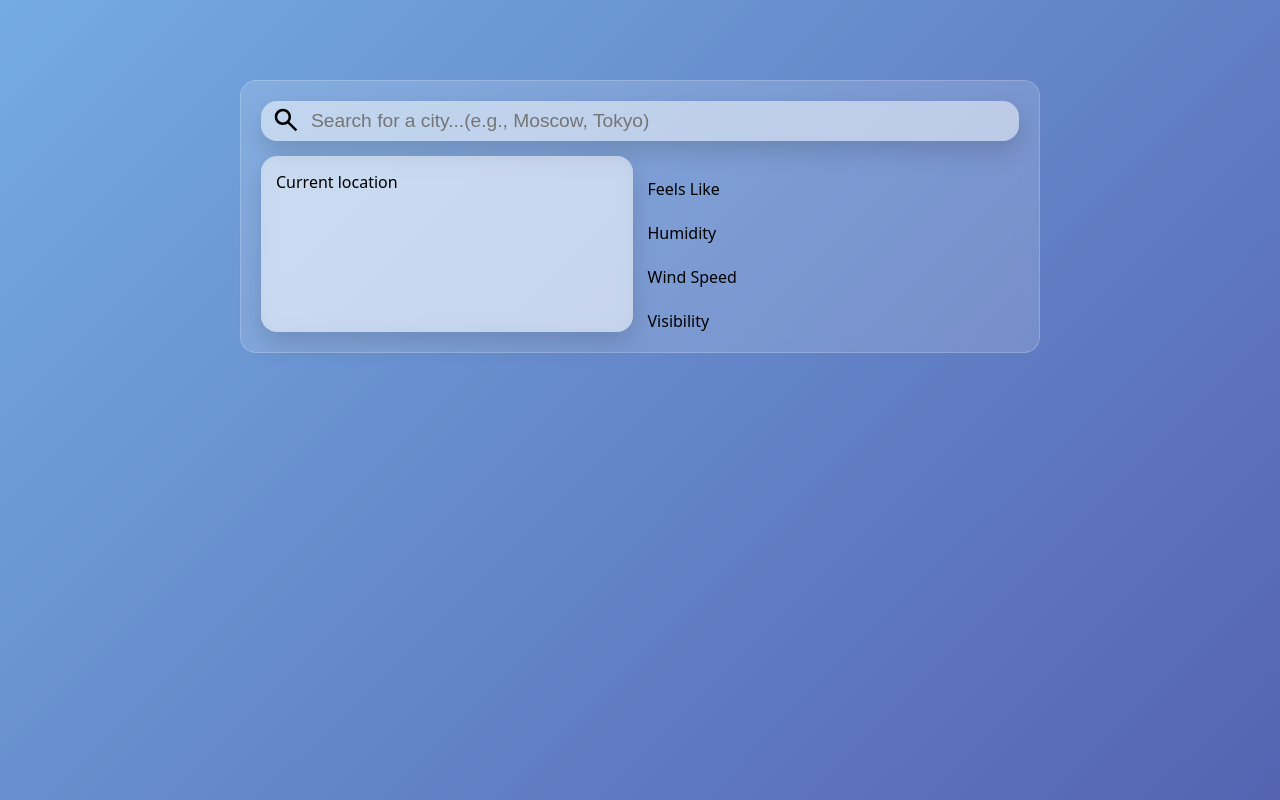
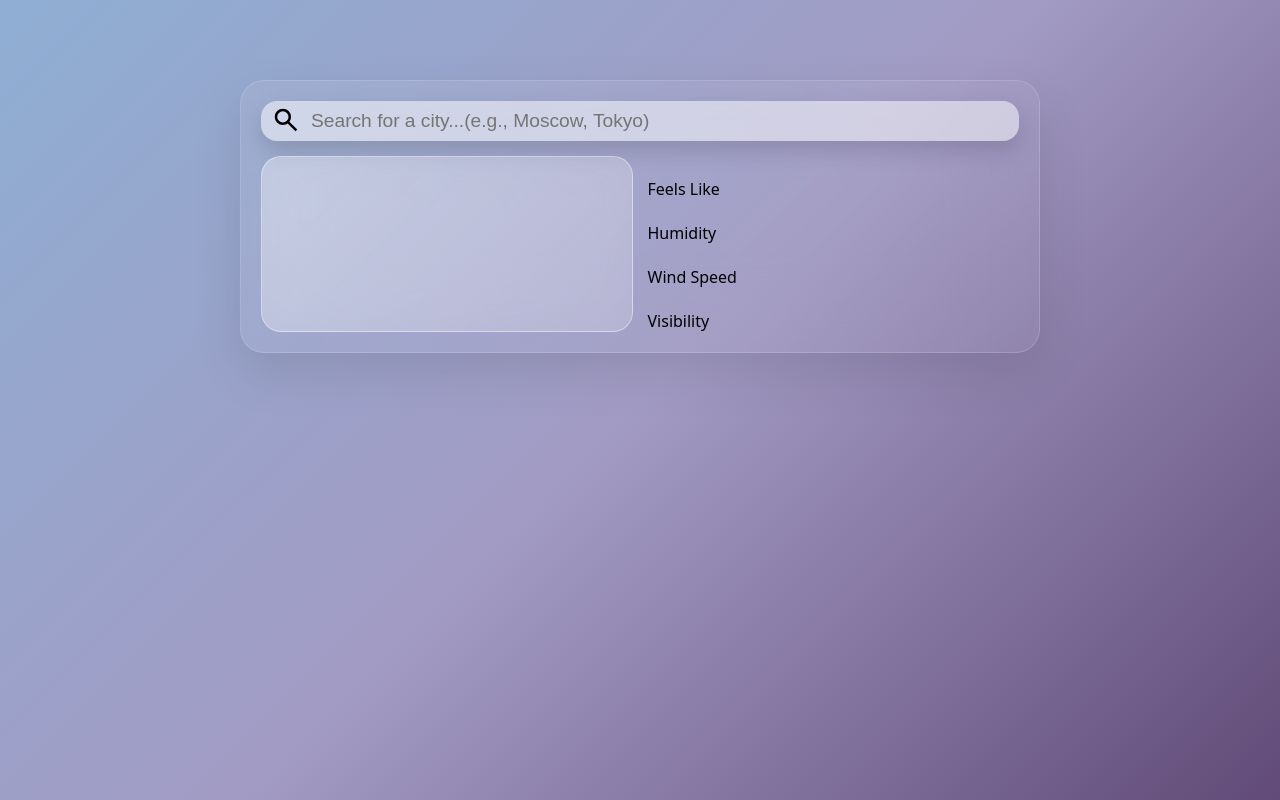
Before and after one commit to haramburum/odin-weather-app, a website built with webpack: page src/template.html in a window 1280 px wide. Built offline with nearby package versions, Linux system fonts and the light colour scheme.

Commit message:
feat: styling main block

```diff
--- a/src/css/styles.css
+++ b/src/css/styles.css
@@ -5,7 +5,6 @@
 }
 
 body {
-  background: linear-gradient(135deg, #74abe2, #5563b1);
   min-height: 100vh;
   display: flex;
   justify-content: center;
@@ -23,6 +22,8 @@ body {
     "Helvetica Neue",
     sans-serif;
   font-size: 16px;
+  background: linear-gradient(135deg, #8faed3 0%, #a29bc4 50%, #614a77 100%);
+  background-attachment: fixed; /* Чтобы фон не растягивался при скролле */
 }
 
 .weather-app {
@@ -37,10 +38,16 @@ body {
   grid-template-columns: 1fr 1fr;
   gap: 15px;
   padding: 20px;
-  background: rgba(255, 255, 255, 0.15);
-  backdrop-filter: blur(10px);
-  border: 1px solid rgba(255, 255, 255, 0.2);
-  border-radius: 16px;
+  background: linear-gradient(
+    135deg,
+    rgba(255, 255, 255, 0.08) 0%,
+    rgba(255, 255, 255, 0.03) 100%
+  );
+  backdrop-filter: blur(40px);
+  -webkit-backdrop-filter: blur(40px);
+  border: 1px solid rgba(255, 255, 255, 0.15);
+  border-radius: 24px;
+  box-shadow: 0 20px 50px rgba(0, 0, 0, 0.1);
   margin-top: 10%;
 }
 
@@ -79,12 +86,37 @@ body {
 }
 
 .weather-card__main {
-  background: rgba(255, 255, 255, 0.5);
-  box-shadow: 0 10px 25px rgba(0, 0, 0, 0.15);
+  display: flex;
+  flex-direction: column;
   grid-area: main;
-  border-radius: 16px;
-  backdrop-filter: blur(10px);
+  background: linear-gradient(
+    135deg,
+    rgba(255, 255, 255, 0.35) 0%,
+    rgba(240, 244, 248, 0.20) 100%
+  );
+  backdrop-filter: blur(20px);
+  -webkit-backdrop-filter: blur(20px);
+  border: 1px solid rgba(255, 255, 255, 0.4);
+  border-radius: 20px;
   padding: 15px;
+  gap: 5px;
+}
+
+.weather-card__location {
+  font-size: 2.5rem;
+}
+
+.weather-card__temp {
+  color: #ffffff;
+  font-size: 6rem;
+  font-weight: 200;
+  line-height: 1;
+  text-shadow: 0 4px 15px rgba(0, 0, 0, 0.3);
+}
+
+.weather-card__description {
+  align-self: flex-end;
+  margin-top: auto;
 }
 
 .weather-card__details {
--- a/src/template.html
+++ b/src/template.html
@@ -14,7 +14,7 @@
           <input type="search" class="weather-card__search-input" placeholder="Search for a city...(e.g., Moscow, Tokyo)"/>
         </form>
         <div class="weather-card__main">
-          <p class="weather-card__location">Current location<br><span class="weather-card__location-name"></span></p>
+          <p class="weather-card__location"></p>
           <p class="weather-card__temp"></p>
           <p class="weather-card__icon"></p>
           <p class="weather-card__description"></p>
```
